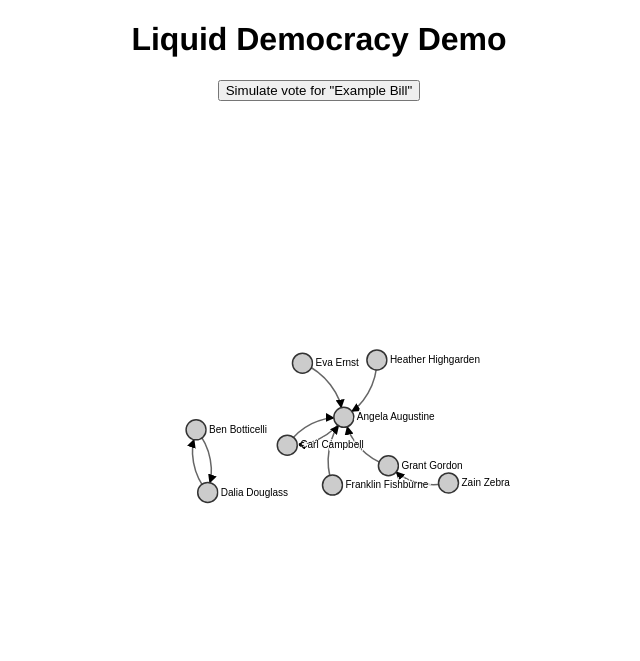
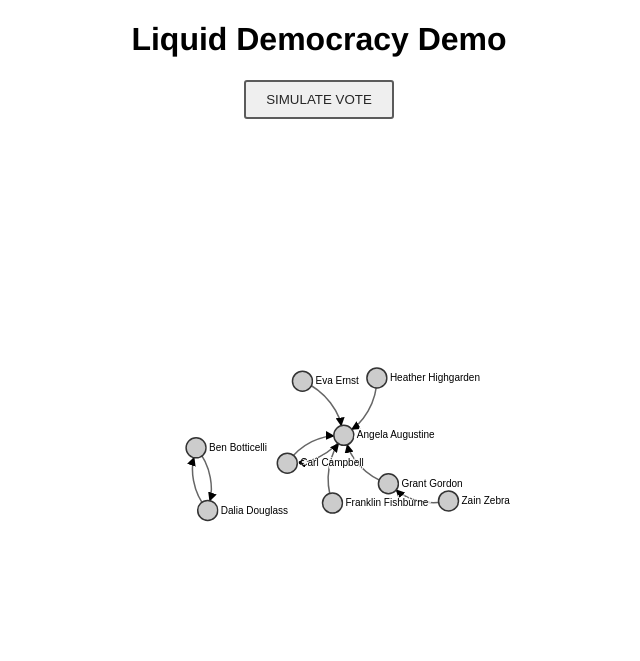
Before and after one commit to voteliquid/demo, a website: page index.html in a window 1280 px wide. Shown: the whole page, without its empty margins (321-961 px from the left). Drawn offline with nearby package versions, Linux system fonts and the light colour scheme.

Commit message:
Style 'Simulate vote' button

```diff
--- a/app.css
+++ b/app.css
@@ -3,6 +3,20 @@ body {
   margin: 0 auto;
   text-align: center;
   font-family: 'Helvetica Neue', sans-serif;
+}
+
+button#simulate {
+  border: 2px solid #5b5b5b;
+  background-color: #efefef;
+  padding: 10px 20px;
+  text-transform: uppercase;
+  color: #262626;
+  cursor: pointer;
+  border-radius: 3px;
+}
+
+button#simulate:hover {
+  background-color: #bcbcbc;
 }
 
 #vote-tally {
--- a/index.html
+++ b/index.html
@@ -8,7 +8,7 @@
 
   <body>
     <h1>Liquid Democracy Demo</h1>
-    <button id="simulate">Simulate vote for "Example Bill"</button>
+    <button id="simulate">Simulate vote</button>
     <div id="vote-tally" style="visibility: hidden;">
       <h3>Vote Tally</h3>
       <strong>Yay:</strong> <span id="yay-count"></span><br>
```
